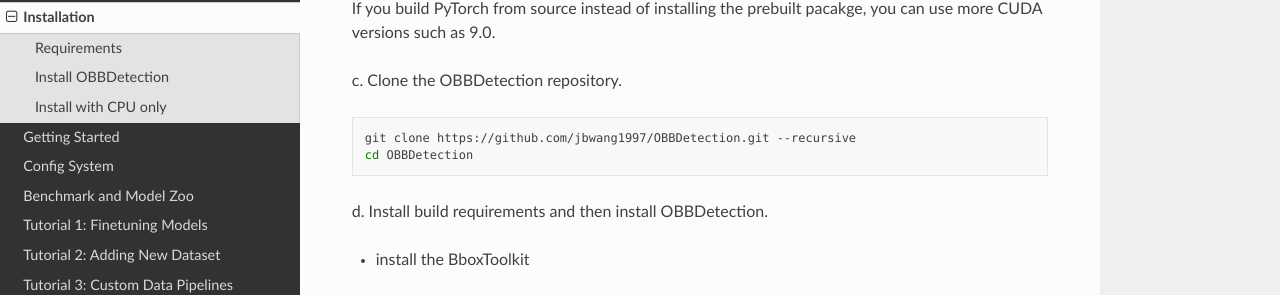
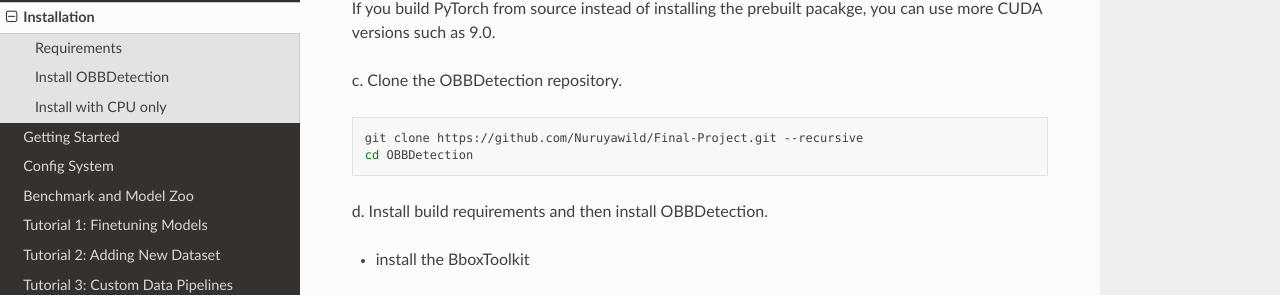
Before and after one commit to Nuruyawild/SWJTU-Project, a Sphinx documentation site: the page built from docs/install.md, in a window 1280 px wide and 900 px high, scrolled down 936 px. Shown: the part 129-424 px from the top of the window. Built offline with Sphinx 7.4.7 and the Read the Docs theme 2.0.0, drawn with Linux system fonts in a browser that asks for light colours; the version number is read from the project's files by our own code; some of the changed lines change nothing that is shown.

Commit message:
Update install.md

````diff
--- a/docs/install.md
+++ b/docs/install.md
@@ -48,7 +48,7 @@
 c. Clone the OBBDetection repository.
 
 ```shell
-git clone https://github.com/jbwang1997/OBBDetection.git --recursive
+git clone https://github.com/Nuruyawild/Final-Project.git --recursive
 cd OBBDetection
 ```
 
````
